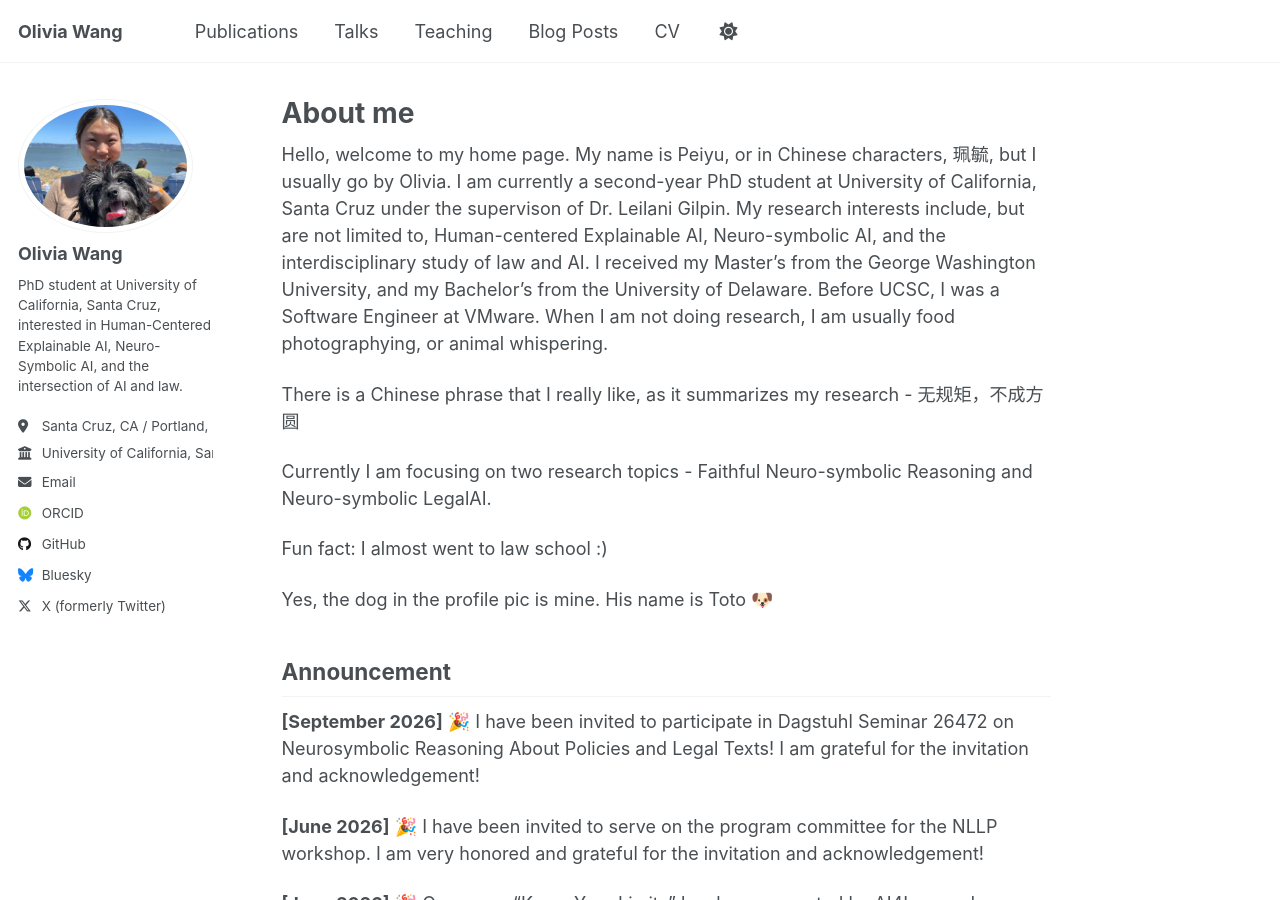
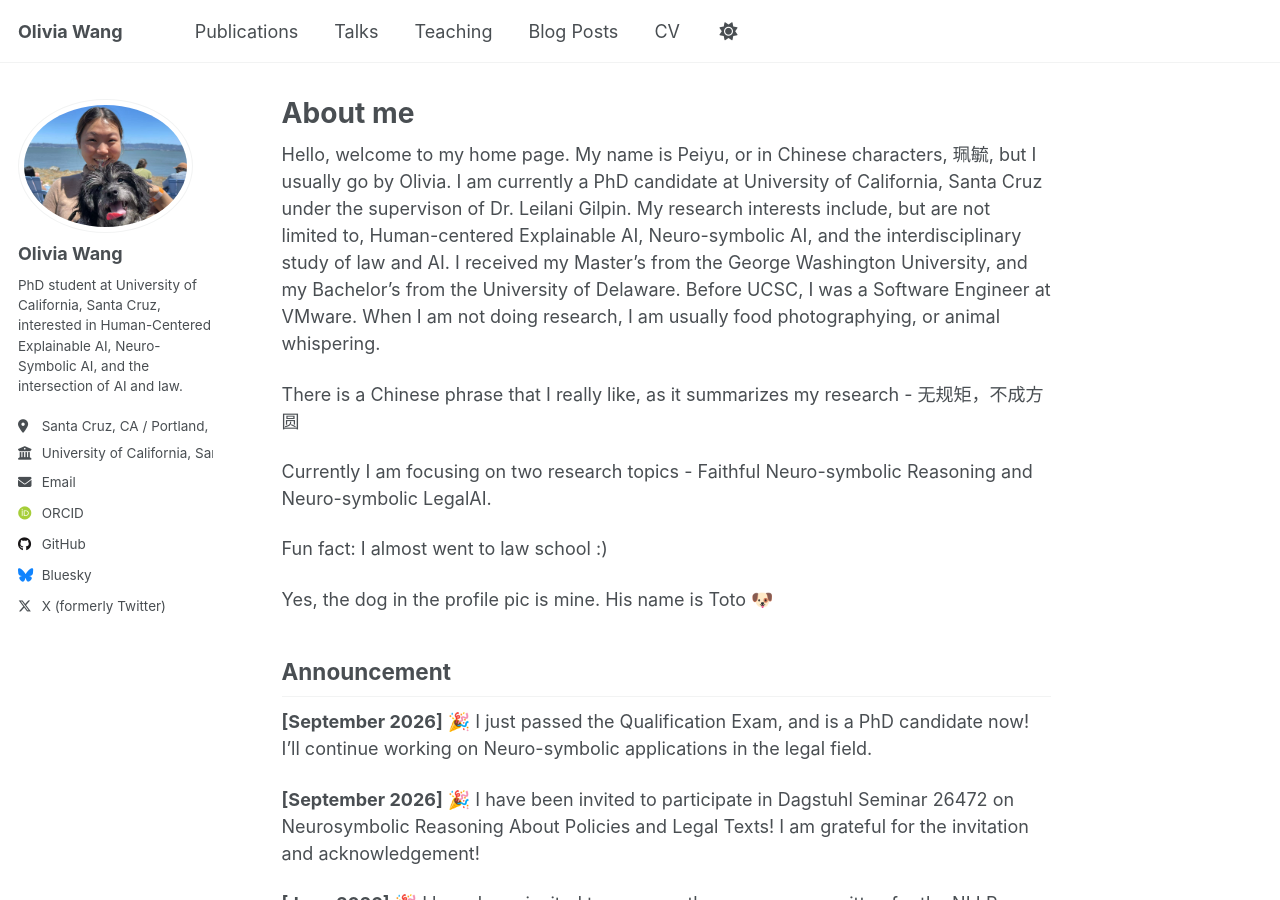
Before and after one commit to olivianxai/olivianxai.github.io, a Jekyll site: the page built from _pages/about.md, in a window 1280 px wide and 900 px high. Built offline with Jekyll 4.4.1, drawn with Linux system fonts in a browser that asks for light colours; some web fonts are replaced; a script that is not in the unit is left out.

Commit message:
Added advancement news

```diff
--- a/_pages/about.md
+++ b/_pages/about.md
@@ -7,7 +7,7 @@ redirect_from:
   - /about.html
 ---
 
-Hello, welcome to my home page. My name is Peiyu, or in Chinese characters, 珮毓, but I usually go by Olivia. I am currently a second-year PhD student at University of California, Santa Cruz under the supervison of Dr. Leilani Gilpin. My research interests include, but are not limited to, Human-centered Explainable AI, Neuro-symbolic AI, and the interdisciplinary study of law and AI.
+Hello, welcome to my home page. My name is Peiyu, or in Chinese characters, 珮毓, but I usually go by Olivia. I am currently a PhD candidate at University of California, Santa Cruz under the supervison of Dr. Leilani Gilpin. My research interests include, but are not limited to, Human-centered Explainable AI, Neuro-symbolic AI, and the interdisciplinary study of law and AI.
 I received my Master's from the George Washington University, and my Bachelor's from the University of Delaware. Before UCSC, I was a Software Engineer at VMware. When I am not doing research, I am usually food photographying, or animal whispering.
 
 
@@ -21,6 +21,9 @@ Fun fact: I almost went to law school :)
 Yes, the dog in the profile pic is mine. His name is Toto 🐶
 
 ## Announcement
+
+**[September 2026]** 🎉 I just passed the Qualification Exam, and is a PhD candidate now! I'll continue working on Neuro-symbolic applications in the legal field.
+
 
 **[September 2026]** 🎉 I have been invited to participate in Dagstuhl Seminar 26472 on Neurosymbolic Reasoning About Policies and Legal Texts! I am grateful for the invitation and acknowledgement!
 
```
